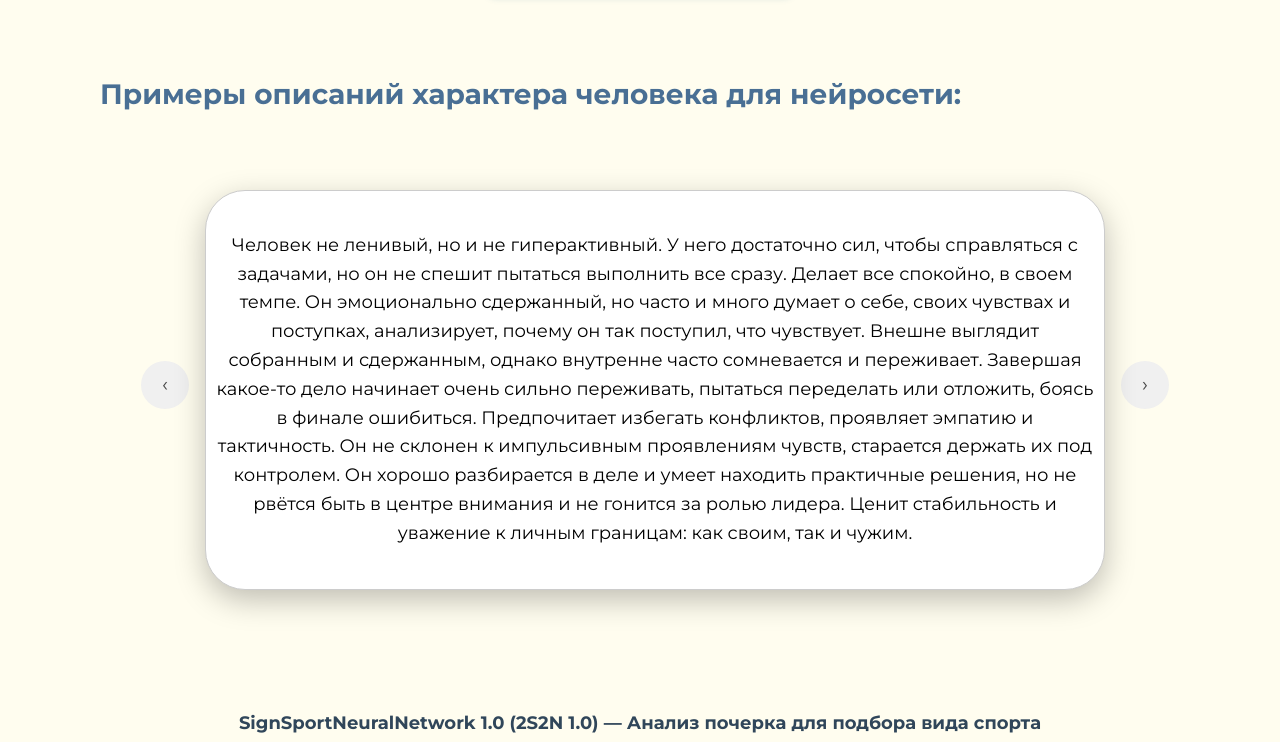
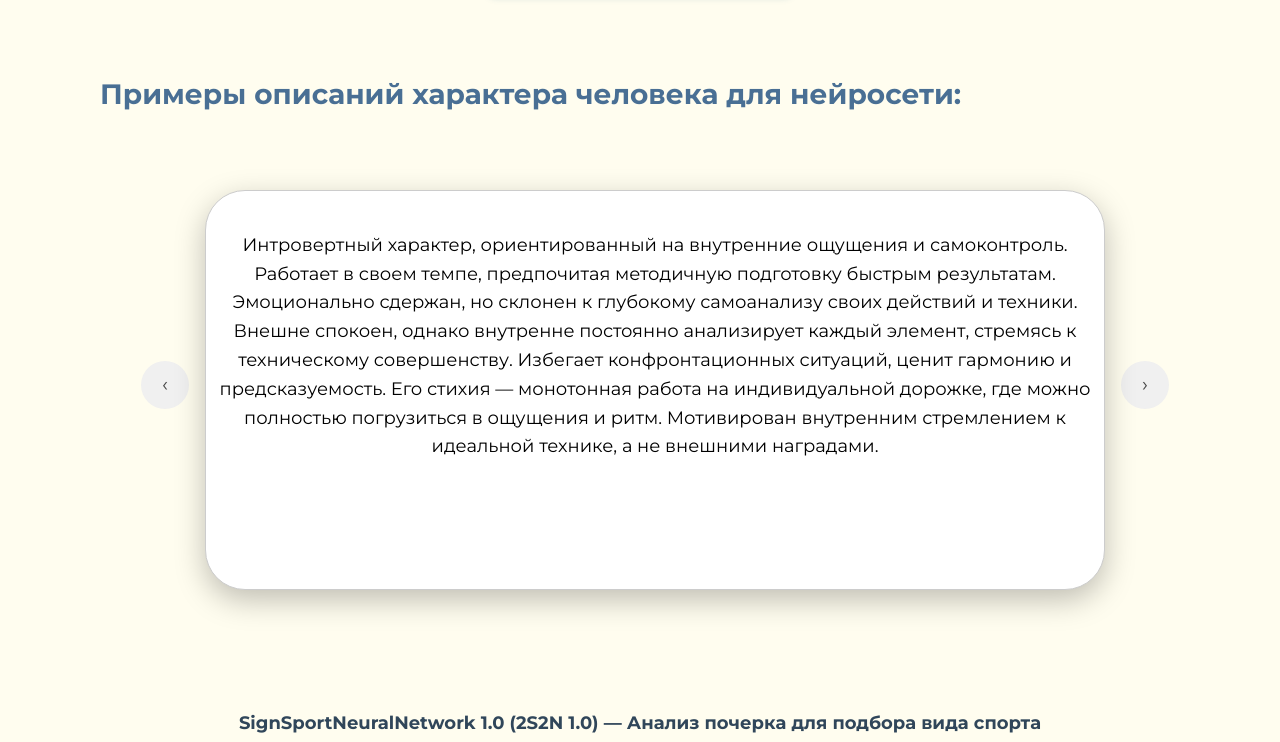
Before and after one commit to Books-Master18/SignSport-1.0, a Flask app: page /analyze in a window 1280 px wide. Shown: the part 643-1385 px from the top of the page. Run offline with Flask 3, Linux system fonts and the light colour scheme.

Commit message:
характеры новые

```diff
--- a/templates/neural_network.html
+++ b/templates/neural_network.html
@@ -67,10 +67,10 @@
         <div class="carousel-container">
             <button class="arrow left-arrow" id="prevBtn">‹</button>
             <div class="carousel">
-                <div class="review active"><p>Человек не ленивый, но и не гиперактивный. У него достаточно сил, чтобы справляться с задачами, но он не спешит пытаться выполнить все сразу. Делает все спокойно, в своем темпе. Он эмоционально сдержанный, но часто и много думает о себе, своих чувствах и поступках, анализирует, почему он так поступил, что чувствует. Внешне выглядит собранным и сдержанным, однако внутренне часто сомневается и переживает. Завершая какое-то дело начинает очень сильно переживать, пытаться переделать или отложить, боясь в финале ошибиться. Предпочитает избегать конфликтов, проявляет эмпатию и тактичность. Он не склонен к импульсивным проявлениям чувств, старается держать их под контролем. Он хорошо разбирается в деле и умеет находить практичные решения, но не рвётся быть в центре внимания и не гонится за ролью лидера. Ценит стабильность и уважение к личным границам: как своим, так и чужим.</p></div>
-                <div class="review"><p>Человек с достаточно высокой внутренней энергией и творческим мышлением, но слабым внутренним самоконтролем. В начале задачи или какого-то либо дела он уверен, инициативен, полон идей, но по мере продвижения теряет концентрацию, истощается. Внешне выглядит, что все в порядке, человек начинает дело аккуратно, соблюдает правила. Но внутри он уже на пределе: нервничает, спешит, путается. Склонен к импульсивным действиям, очень часто не выходит у него доводить дело до конца. На данный момент можно обратить внимание, что человек эмоционально истощен, устал. Творческая натура с хаосом в голове. Склонен к эмоциональному истощению. Высокая самокритика.</p></div>
-                <div class="review"><p>Человек с большим количеством жизненных сил, мотивации и потенциала для действий, но обладает глубоким перфекционизмом и тревожностью.  Он старается соответствовать ожиданиям, контролирует каждое действие. Он стремится произвести хорошее впечатление, что указывает на высокую зависимость от одобрения окружающих и стремление соответствовать социальным ожиданиям. Старается смягчить свой образ, подавлять себя, что тем самым его истощает. Очень зажатый, что тем самым истощает его. Это напряжённый человек, который делает всё как надо, но редко получает удовольствие от процесса.</p></div>
-                <div class="review"><p>Человек интеллектуально развитый, является эмоционально устойчивой личностью с высоким уровнем самодисциплины и аналитического мышления. Его подход к жизни — рациональный, структурированный, ориентированный на суть. Он сразу переходит к сути дела, задачи или работы. Не действует на опережение и импульсивно. Не стремится к похвалам и замечаниям. Внешне сдержанный, не проявляет эмоции напоказ. Он не лидер по амбициям, но лидер по качеству. На такого человека можно положиться в любой ситуации. Такой человек ценит порядок и не терпит ложь. Мыслит четко.</p></div>
+                <div class="review active"><p>Интровертный характер, ориентированный на внутренние ощущения и самоконтроль. Работает в своем темпе, предпочитая методичную подготовку быстрым результатам. Эмоционально сдержан, но склонен к глубокому самоанализу своих действий и техники. Внешне спокоен, однако внутренне постоянно анализирует каждый элемент, стремясь к техническому совершенству. Избегает конфронтационных ситуаций, ценит гармонию и предсказуемость. Его стихия — монотонная работа на индивидуальной дорожке, где можно полностью погрузиться в ощущения и ритм. Мотивирован внутренним стремлением к идеальной технике, а не внешними наградами.</p></div>
+                <div class="review"><p>Артистичная и творческая натура с яркой эмоциональной выразительностью. Обладает спонтанным мышлением и живой фантазией. Склонна к импровизации и экспрессивным проявлениям. В начале работы полна энтузиазма и оригинальных идей, но может быстро терять концентрацию при монотонных задачах. Эмоционально чувствительна, требует постоянной смены впечатлений. Ее стихия — это сценическое воплощение, пластика и художественный образ. Лучше всего проявляет себя в условиях, где можно выразить внутренние переживания через движение и форму.</p></div>
+                <div class="review"><p>Методичный перфекционист с высокими стандартами качества. Каждое действие продумывает до мелочей, стремится к технической безупречности. Обладает развитым самоконтролем и дисциплиной. Внешне сдержан, но внутренне постоянно анализирует и корректирует свои движения. Ценит четкие правила, структуру и предсказуемость. Испытывает потребность в одобрении со стороны авторитетных фигур (тренера, судей). Его сила — в способности доводить технику до автоматизма, работая на точность и чистоту движений. Не любит хаос и импровизацию, предпочитает выверенные схемы.</p></div>
+                <div class="review"><p>Аналитический стратег с системным мышлением. Подходит к любой задаче как к шахматной позиции: оценивает варианты, просчитывает последствия, выбирает оптимальный ход. Эмоционально стабилен, не подвержен импульсивным решениям. Ценит логику, порядок и последовательность. Внешне невозмутим, предпочитает наблюдать и анализировать, а не активно вмешиваться. Его мотивация — интеллектуальное решение сложной задачи, а не внешнее признание. Идеально чувствует себя в условиях, где победа достигается за счет превосходства ума, а не физической силы или скорости.</p></div>
             </div>
             <button class="arrow right-arrow" id="nextBtn">›</button>
         </div>
```
